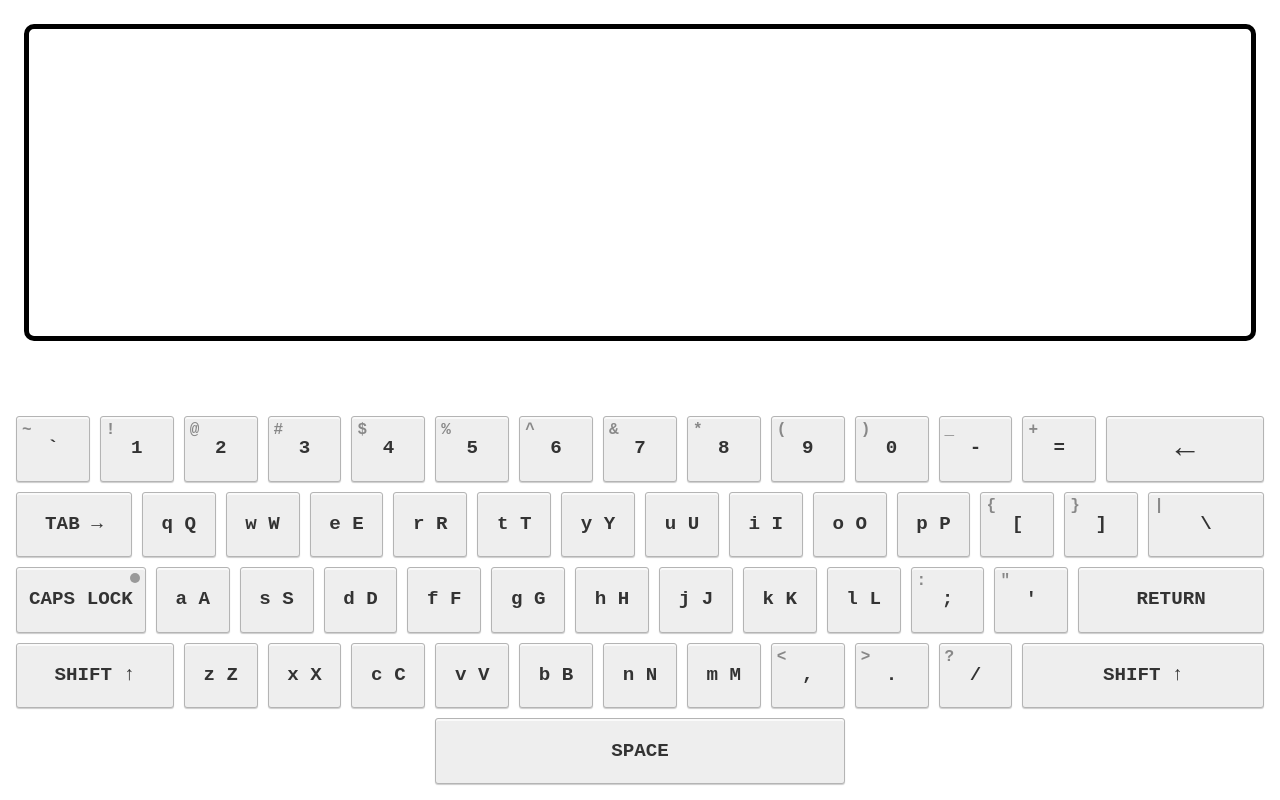
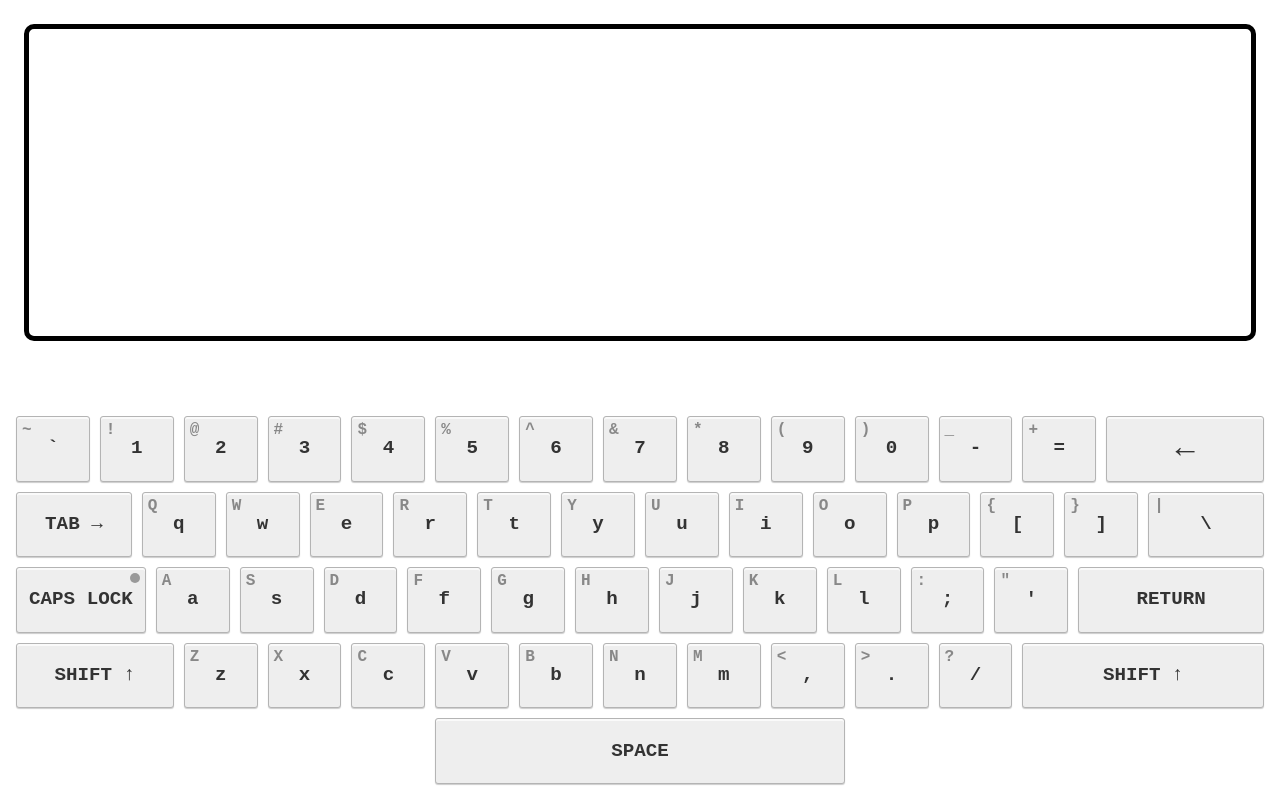
Before and after one commit to aedit/virtual-keyboard, a Vue app: page / in a window 1280 px wide. Built offline with nearby package versions, Linux system fonts and the light colour scheme; a web font is replaced by a local one.

Commit message:
KeyBoard: AlphaKeys : Handling Inactive case of caps and shift

```diff
--- a/src/components/KeyBoard.vue
+++ b/src/components/KeyBoard.vue
@@ -42,8 +42,22 @@
         v-for="(item, index) in alphaMap(alphaFirst)"
         :key="index"
       >
+        <span
+          :class="{
+            key__inactive:
+              (isCapsLock && !isShiftPressed) || (!isCapsLock && isShiftPressed)
+          }"
+        >
           {{ item.lower }}
+        </span>
+        <span
+          :class="{
+            key__inactive:
+              (isCapsLock && isShiftPressed) || (!isCapsLock && !isShiftPressed)
+          }"
+        >
           {{ item.upper }}
+        </span>
       </kbd>
       <kbd class="key">
         <span :class="{ key__inactive: isShiftPressed }">
@@ -84,8 +98,22 @@
         v-for="(item, index) in alphaMap(alphaSecond)"
         :key="index"
       >
+        <span
+          :class="{
+            key__inactive:
+              (isCapsLock && !isShiftPressed) || (!isCapsLock && isShiftPressed)
+          }"
+        >
           {{ item.lower }}
+        </span>
+        <span
+          :class="{
+            key__inactive:
+              (isCapsLock && isShiftPressed) || (!isCapsLock && !isShiftPressed)
+          }"
+        >
           {{ item.upper }}
+        </span>
       </kbd>
       <kbd class="key">
         <span :class="{ key__inactive: isShiftPressed }">
@@ -118,8 +146,22 @@
         v-for="(item, index) in alphaMap(alphaThird)"
         :key="index"
       >
+        <span
+          :class="{
+            key__inactive:
+              (isCapsLock && !isShiftPressed) || (!isCapsLock && isShiftPressed)
+          }"
+        >
           {{ item.lower }}
+        </span>
+        <span
+          :class="{
+            key__inactive:
+              (isCapsLock && isShiftPressed) || (!isCapsLock && !isShiftPressed)
+          }"
+        >
           {{ item.upper }}
+        </span>
       </kbd>
       <kbd class="key">
         <span :class="{ key__inactive: isShiftPressed }">
```
Lines whose indentation alone changed are shown as unchanged.
